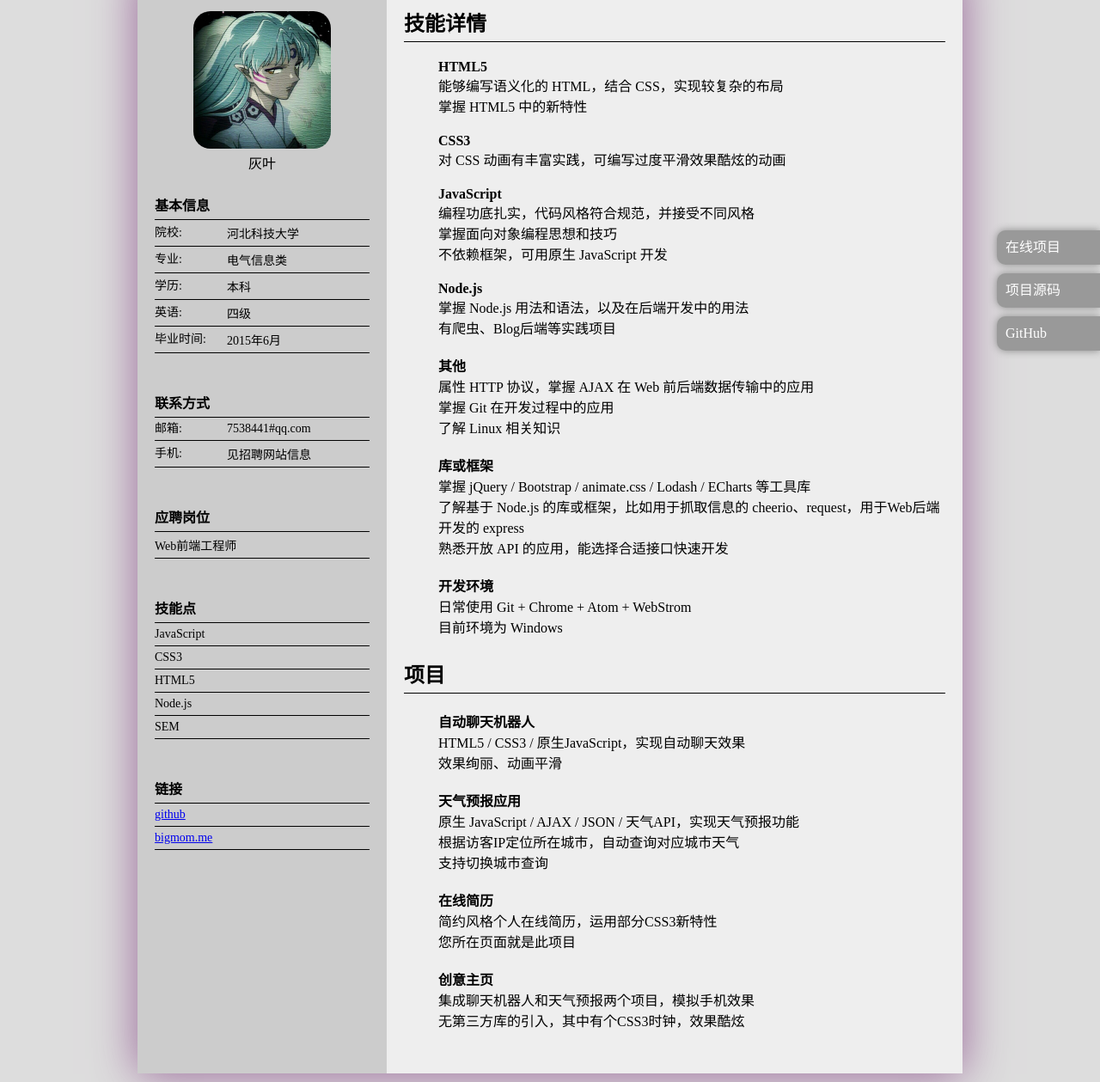
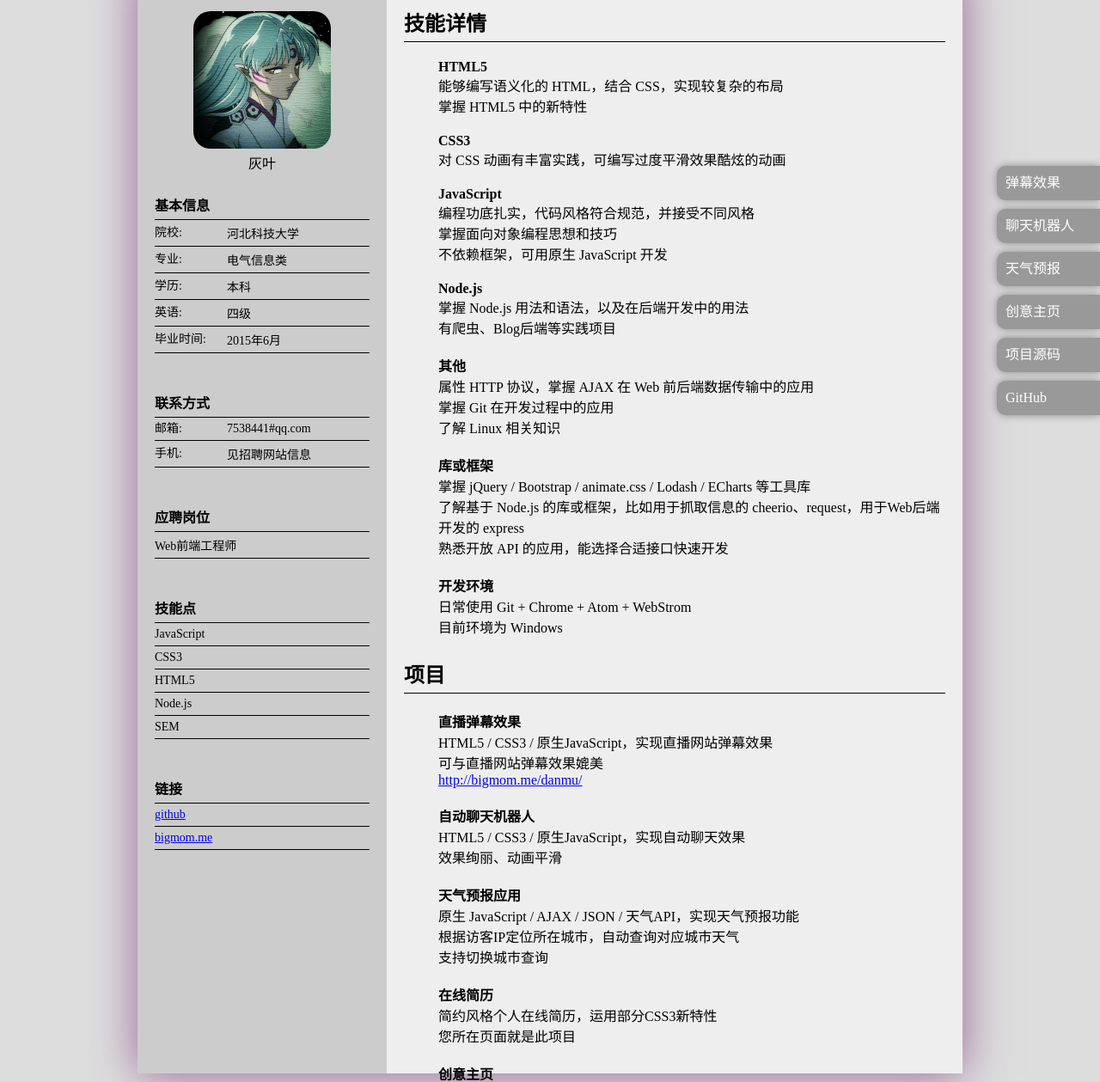
Before and after one commit to lizhilai/resume, a plain HTML site: page index.html in a window 1280 px wide. Shown: the part 57-1316 px from the top of the page at 86% size. Drawn offline with Linux system fonts and the light colour scheme.

Commit message:
增加项目：弹幕效果

```diff
--- a/index.html
+++ b/index.html
@@ -126,6 +126,12 @@
                         <h2>项目</h2>
                         <ul>
                             <li>
+                                <h4>直播弹幕效果</h4>
+                                <p>HTML5 / CSS3 / 原生JavaScript，实现直播网站弹幕效果</p>
+                                <p>可与直播网站弹幕效果媲美</p>
+                                <p><a href="http://bigmom.me/danmu/" target="_blank">http://bigmom.me/danmu/</a></p>
+                            </li>
+                            <li>
                                 <h4>自动聊天机器人</h4>
                                 <p>HTML5 / CSS3 / 原生JavaScript，实现自动聊天效果</p>
                                 <p>效果绚丽、动画平滑</p>
@@ -152,7 +158,10 @@
             </div>
         </div>
         <ul class="aside">
-            <li><a href="http://bigmom.me/">在线项目</a></li>
+            <li><a href="http://bigmom.me/danmu/" target="_blank">弹幕效果</a></li>
+            <li><a href="http://bigmom.me/" target="_blank">聊天机器人</a></li>
+            <li><a href="http://bigmom.me/" target="_blank">天气预报</a></li>
+            <li><a href="http://bigmom.me/" target="_blank">创意主页</a></li>
             <li><a href="https://github.com/lizhilai/lizhilai.github.io" target="_blank">项目源码</a></li>
             <li><a href="https://github.com/lizhilai" target="_blank">GitHub</a></li>
         </ul>
```
